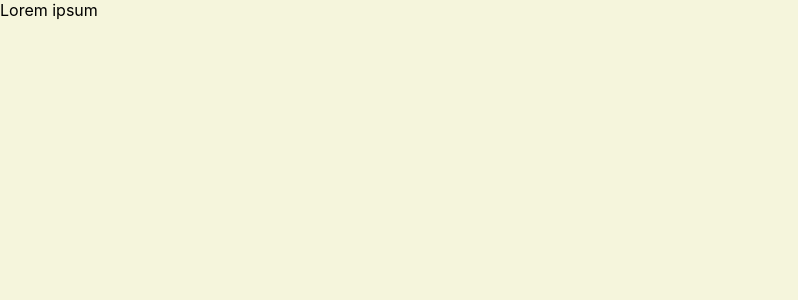
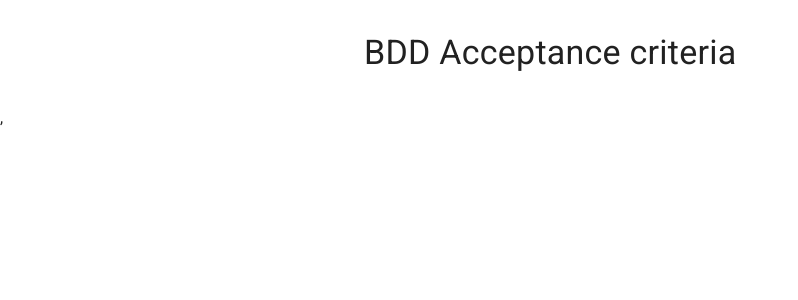
Before and after one commit to kbanach/bdd-acceptance-criteria, a React (Create React App) app: page / in a window 1280 px wide. Shown: the top 300 px of the page, without its empty margins (0-798 px from the left). Built offline with nearby package versions, Linux system fonts and the light colour scheme.

Commit message:
chore: add MUI library

```diff
--- a/package.json
+++ b/package.json
@@ -3,6 +3,11 @@
   "version": "0.1.0",
   "private": true,
   "dependencies": {
+    "@emotion/react": "^11.8.2",
+    "@emotion/styled": "^11.8.1",
+    "@fontsource/roboto": "^4.5.3",
+    "@mui/icons-material": "^5.5.1",
+    "@mui/material": "^5.5.1",
     "@testing-library/jest-dom": "^5.14.1",
     "@testing-library/react": "^12.0.0",
     "@testing-library/user-event": "^13.2.1",
--- a/src/App.css
+++ /dev/null
@@ -1,4 +0,0 @@
-.App {
-  background-color: beige;
-  min-height: 100vh;
-}
--- a/src/App.tsx
+++ b/src/App.tsx
@@ -1,10 +1,14 @@
-import './App.css';
+import { Box, Container, Typography } from '@mui/material';
 
 function App() {
   return (
-    <div className="App">
-      Lorem ipsum
-    </div>
+    <Container maxWidth="sm">
+      <Box sx={{ my: 4 }}>
+        <Typography variant="h4" component="h1" gutterBottom>
+          BDD Acceptance criteria
+        </Typography>
+      </Box>
+    </Container>
   );
 }
 
--- a/src/index.tsx
+++ b/src/index.tsx
@@ -1,11 +1,22 @@
 import React from 'react';
 import ReactDOM from 'react-dom';
+import { ThemeProvider } from '@mui/material/styles';
+import theme from './theme';
+import CssBaseline from '@mui/material/CssBaseline';
+import '@fontsource/roboto/300.css';
+import '@fontsource/roboto/400.css';
+import '@fontsource/roboto/500.css';
+import '@fontsource/roboto/700.css';
 import './index.css';
 import App from './App';
 
 ReactDOM.render(
   <React.StrictMode>
-    <App />
+    <ThemeProvider theme={theme}>
+      {/* CssBaseline kickstart an elegant, consistent, and simple baseline to build upon. */}
+      <CssBaseline />
+      <App />
+    </ThemeProvider>,
   </React.StrictMode>,
   document.getElementById('root')
 );
--- /dev/null
+++ b/src/theme.ts
@@ -0,0 +1,19 @@
+import { createTheme } from '@mui/material/styles';
+import { red } from '@mui/material/colors';
+
+// A custom theme for this app
+const theme = createTheme({
+    palette: {
+        primary: {
+            main: '#556cd6',
+        },
+        secondary: {
+            main: '#19857b',
+        },
+        error: {
+            main: red.A400,
+        },
+    },
+});
+
+export default theme;
```
Also changed, not shown: 2 other files (tests, documents, lock files or other folders).
